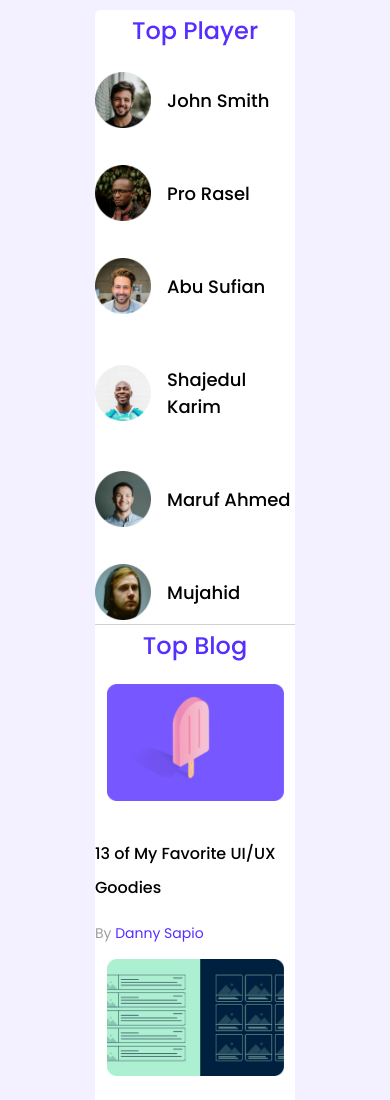
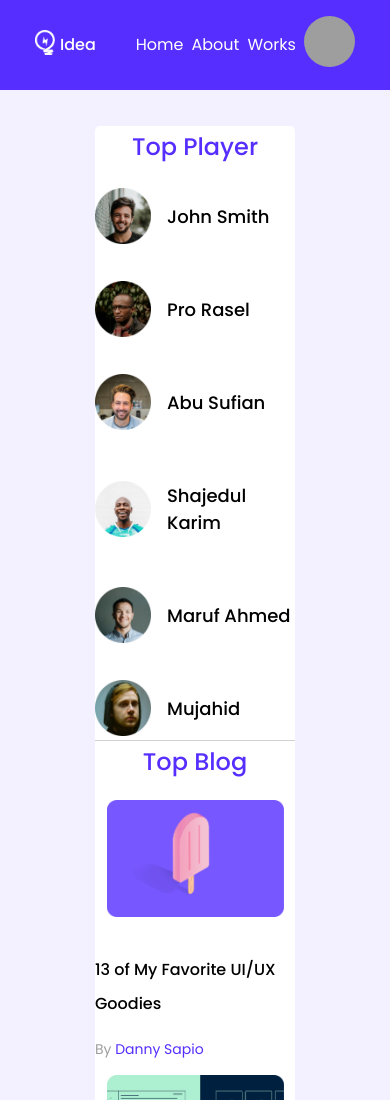
Before and after one commit to nozibRock/leader-board, a plain HTML site: page index.html in a window 390 px wide. Shown: the top 1100 px of the page. Drawn offline with Linux system fonts and the light colour scheme; grey boxes are pictures that could not be loaded.

Commit message:
add header part

```diff
--- a/index.html
+++ b/index.html
@@ -7,6 +7,7 @@
     <meta name="viewport" content="width=device-width, initial-scale=1.0">
     <title>Idea</title>
     <link rel="stylesheet" href="styles/style.css">
+    <link rel="stylesheet" href="styles/header.css">
     <link rel="shortcut icon" href="images/icons/logo.png" type="image/x-icon">
 
     <!-- google fonts  -->
@@ -23,8 +24,26 @@
 
 <body>
     <!-- header start -->
-    <header>
-
+    <header class="header-container">
+        <nav>
+            <a href="index.html">
+                <div class="logo-items">
+                    <div class="logo">
+                        <img src="images/icons/logo.png" alt="">
+                    </div>
+                    <p>Idea</p>
+                </div>
+            </a>
+            <div class="menus">
+                <ul>
+                    <li><a class="links" href="index.html">Home</a></li>
+                    <li><a class="links" href="#">About</a></li>
+                    <li><a class="links" href="#">Works</a></li>
+                    <li><a target="_black" href="https://github.com/nozibRock"><img class="profile-image" src="https://avatars.githubusercontent.com/u/95920395?v=4"
+                            alt=""></a></li>
+                </ul>
+            </div>
+        </nav>
     </header>
     <!-- header end -->
 
@@ -122,7 +141,7 @@
                             <h3 class="course-title">React Complete Guide 2022</h3>
                             <p><a href="" class="course-author">Reed Krakoff.</a></p>
                             <div class="course-info">
-                                <div >
+                                <div>
                                     <i class="fas fa-star filled"></i>
                                     <i class="fas fa-star filled"></i>
                                     <i class="fas fa-star filled"></i>
--- /dev/null
+++ b/styles/header.css
@@ -0,0 +1,95 @@
+header {
+  background-color: #562eff;
+  margin-bottom: 26px;
+}
+nav {
+  max-width: 870px;
+  margin: 0 auto;
+  /* padding: 20px; */
+  display: flex;
+  justify-content: space-between;
+  align-items: center;
+}
+.logo-items {
+  display: flex;
+  align-items: center;
+  gap: 1rem;
+}
+.logo {
+  width: 40px;
+  height: 51px;
+}
+.logo img {
+  width: 100%;
+}
+.logo-items p {
+  font-family: "Poppins", sans-serif;
+  font-style: normal;
+  font-weight: 500;
+  font-size: 24px;
+  line-height: 36px;
+  color: #ffffff;
+}
+.menus ul {
+  display: flex;
+  justify-content: center;
+  align-items: center;
+  gap: 2rem;
+  list-style: none;
+}
+.menus ul li a {
+  font-family: "Poppins", sans-serif;
+  font-style: normal;
+  font-weight: 400;
+  font-size: 16px;
+  line-height: 24px;
+  color: #ffffff;
+}
+.menus img {
+  width: 51px;
+  height: 51px;
+  border-radius: 100%;
+}
+
+@media (max-width: 992px) and (min-width: 768px) {
+  nav {
+    max-width: 700px;
+  }
+}
+@media (max-width: 668px) and (min-width: 425px) {
+  nav {
+    max-width: 400px;
+  }
+  .logo {
+    width: 30px;
+    height: 40px;
+  }
+  .logo-items p {
+    font-size: 20px;
+    line-height: 24px;
+  }
+  .menus ul {
+    gap: 1rem;
+  }
+}
+@media (max-width: 424px) and (min-width: 225px) {
+  nav {
+    max-width: 200px;
+    margin: 0 auto;
+    justify-content: center;
+  }
+  .logo {
+    width: 20px;
+    height: 30px;
+  }
+  .logo-items {
+      gap: 0.3rem;
+  }
+  .logo-items p {
+    font-size: 16px;
+    line-height: 12px;
+  }
+  .menus ul {
+    gap: 0.5rem;
+  }
+}
--- a/styles/style.css
+++ b/styles/style.css
@@ -175,7 +175,7 @@ a {
 
 @media (max-width: 992px) and (min-width: 768px) {
   .container {
-    width: 800px;
+    width: 700px;
   }
   .top-players,
   .courses {
```
